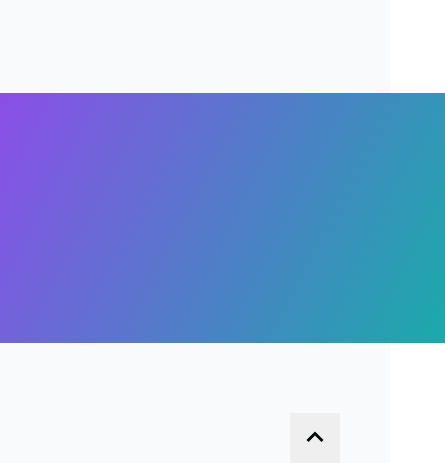
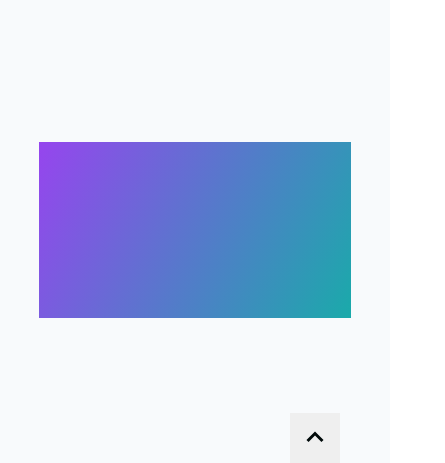
Before and after one commit to LucianoBrumer/Dazzle, a plain HTML site: page index.html in a window 390 px wide. Shown: the part 381-844 px from the top of the page, 445 px wide, since content can reach past the window. Drawn offline with Linux system fonts and the light colour scheme.

Commit message:
responsive canvas

```diff
--- a/style.css
+++ b/style.css
@@ -212,9 +212,9 @@ main .title-container button::before{
 }
 
 main canvas {
-    min-width: 200;
-    width: 400;
-    height: 250px;
+    width: 400px;
+    min-width: 100px;
+    aspect-ratio: 16/9;
     background: var(--main);
     background: linear-gradient(297deg, var(--main) 0%, var(--second) 100%);
 }
@@ -226,6 +226,10 @@ main canvas {
     }
     header h1 {
         display: none;
+    }
+
+    main canvas {
+        width: 80%;
     }
 }
 
```
